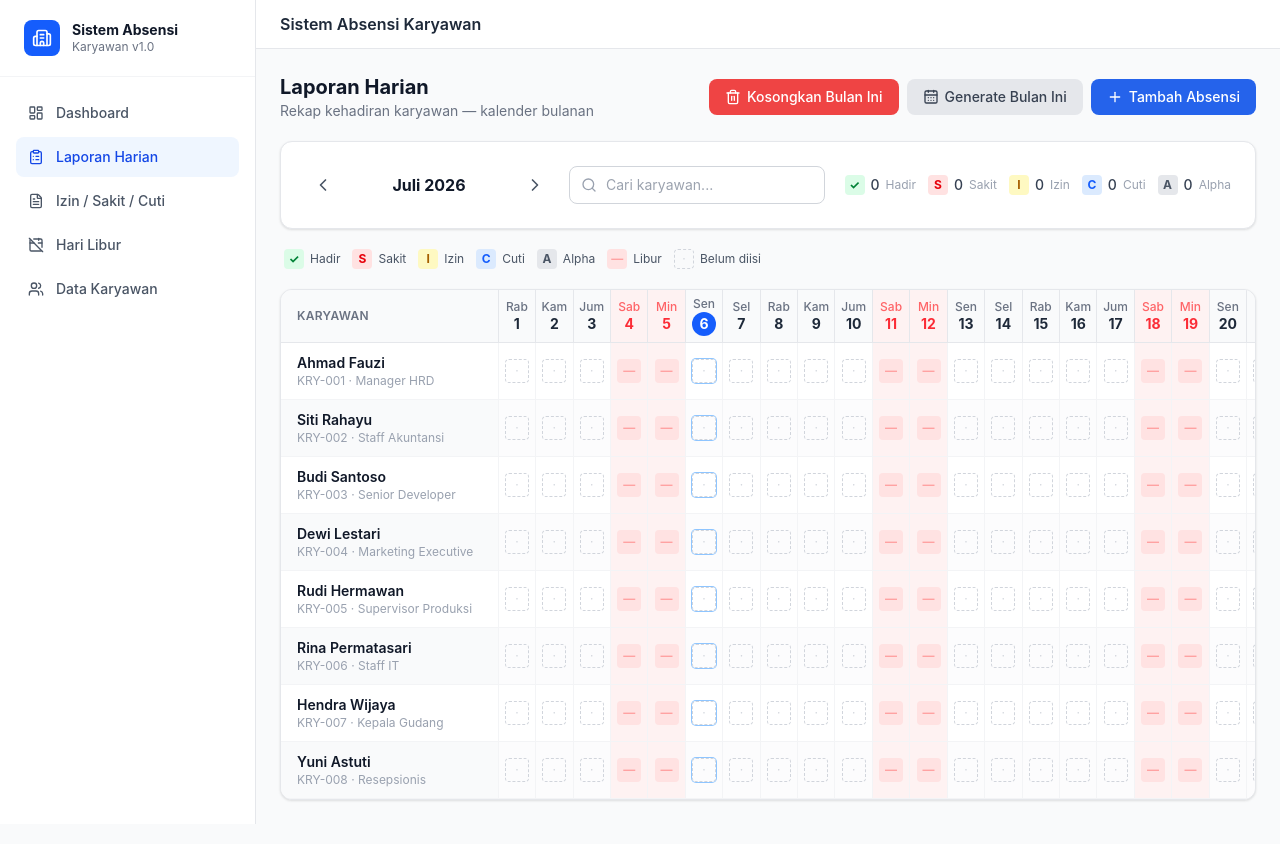
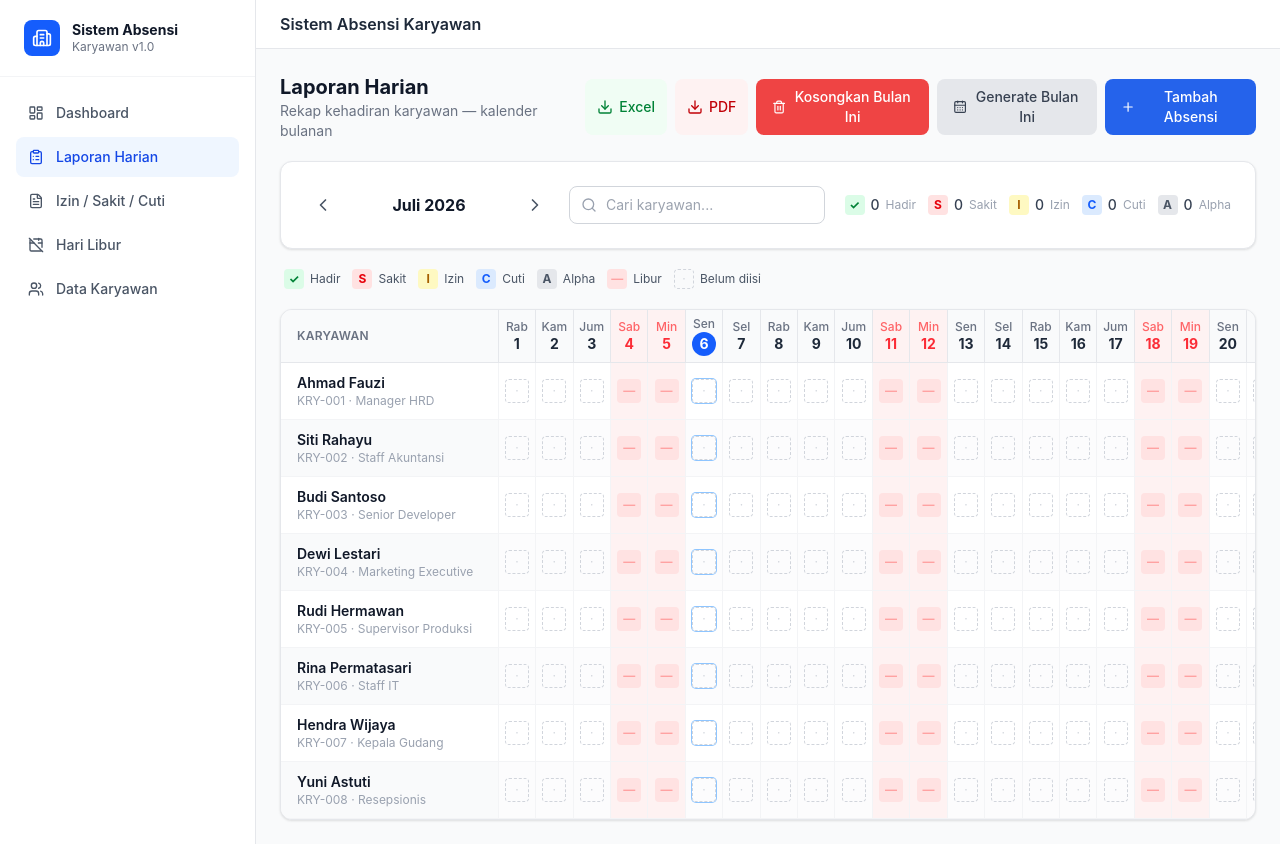
Before and after one commit to Aliester10/Absensi, a React (Vite) app: page /laporan-harian in a window 1280 px wide. Built offline with nearby package versions, Linux system fonts and the light colour scheme.

Commit message:
Update LaporanHarian page and dependencies

```diff
--- a/src/pages/LaporanHarian.jsx
+++ b/src/pages/LaporanHarian.jsx
@@ -5,9 +5,13 @@ import {
   getDay, getDate, parse, isToday,
 } from 'date-fns';
 import { id as localeId } from 'date-fns/locale';
-import { ChevronLeft, ChevronRight, CalendarDays, Plus, Search, Trash2 } from 'lucide-react';
+import { ChevronLeft, ChevronRight, CalendarDays, Plus, Search, Trash2, Download } from 'lucide-react';
 import ModalAbsensi from '../components/ModalAbsensi';
 import ModalConfirm from '../components/ModalConfirm';
+import ExcelJS from 'exceljs';
+import { saveAs } from 'file-saver';
+import jsPDF from 'jspdf';
+import autoTable from 'jspdf-autotable';
 
 const STATUS_CFG = {
   Hadir: { symbol: '✓', bg: 'bg-green-100',  text: 'text-green-700'  },
@@ -109,6 +113,120 @@ export default function LaporanHarian() {
     });
   };
 
+  const exportExcel = async () => {
+    const workbook = new ExcelJS.Workbook();
+    const worksheet = workbook.addWorksheet('Laporan Harian');
+
+    // Styling Headers
+    const headerRow = worksheet.addRow(['Karyawan', 'Jabatan', ...days.map(d => format(d, 'dd MMM'))]);
+    headerRow.eachCell((cell) => {
+      cell.fill = {
+        type: 'pattern',
+        pattern: 'solid',
+        fgColor: { argb: 'FF4F81BD' }
+      };
+      cell.font = {
+        color: { argb: 'FFFFFFFF' },
+        bold: true
+      };
+      cell.alignment = { vertical: 'middle', horizontal: 'center' };
+      cell.border = {
+        top: { style: 'thin' },
+        left: { style: 'thin' },
+        bottom: { style: 'thin' },
+        right: { style: 'thin' }
+      };
+    });
+
+    // Data Rows
+    filteredKaryawan.forEach(k => {
+      const rowData = [k.nama, k.jabatan];
+      days.forEach(day => {
+        const record = getRecord(k.id, day);
+        const dow = getDay(day);
+        const tgl = format(day, 'yyyy-MM-dd');
+        const isLibur = dow === 0 || dow === 6 || isHariLibur(tgl);
+        rowData.push(record ? record.status : (isLibur ? 'Libur' : '-'));
+      });
+      const row = worksheet.addRow(rowData);
+
+      row.eachCell((cell, colNumber) => {
+        cell.border = {
+          top: { style: 'thin' }, left: { style: 'thin' }, bottom: { style: 'thin' }, right: { style: 'thin' }
+        };
+        cell.alignment = { vertical: 'middle', horizontal: colNumber > 2 ? 'center' : 'left' };
+
+        // Colors for status
+        if (colNumber > 2) {
+          const val = cell.value;
+          if (val === 'Hadir') { cell.font = { color: { argb: 'FF00B050' }, bold: true }; }
+          else if (val === 'Sakit') { cell.font = { color: { argb: 'FFFF0000' }, bold: true }; }
+          else if (val === 'Izin') { cell.font = { color: { argb: 'FFE36C09' }, bold: true }; }
+          else if (val === 'Cuti') { cell.font = { color: { argb: 'FF0070C0' }, bold: true }; }
+          else if (val === 'Alpha') { cell.font = { color: { argb: 'FF7F7F7F' }, bold: true }; }
+          else if (val === 'Libur') {
+            cell.font = { color: { argb: 'FFD9534F' }, bold: true };
+            cell.fill = { type: 'pattern', pattern: 'solid', fgColor: { argb: 'FFFDF0F0' } };
+          }
+          else { cell.font = { color: { argb: 'FFD9D9D9' } }; }
+        }
+      });
+    });
+
+    // Column widths
+    worksheet.columns.forEach((col, i) => {
+      if (i === 0) col.width = 25;
+      else if (i === 1) col.width = 20;
+      else col.width = 8;
+    });
+
+    // Freeze panes
+    worksheet.views = [
+      { state: 'frozen', xSplit: 2, ySplit: 1 }
+    ];
+
+    const buffer = await workbook.xlsx.writeBuffer();
+    saveAs(new Blob([buffer]), `Laporan_Absensi_${activeMonth}.xlsx`);
+  };
+
+  const exportPDF = () => {
+    try {
+      const doc = new jsPDF('landscape', 'pt', 'a4');
+      doc.setFontSize(14);
+      doc.text(`Laporan Absensi Karyawan - Bulan ${activeMonth}`, 40, 40);
+
+      const head = [['Karyawan', 'Jabatan', ...days.map(d => getDate(d).toString())]];
+      const body = filteredKaryawan.map(k => {
+        const row = [k.nama, k.jabatan];
+        days.forEach(day => {
+          const record = getRecord(k.id, day);
+          const dow = getDay(day);
+          const tgl = format(day, 'yyyy-MM-dd');
+          const isLibur = dow === 0 || dow === 6 || isHariLibur(tgl);
+          row.push(record ? (STATUS_CFG[record.status]?.symbol || '-') : (isLibur ? 'Libur' : '-'));
+        });
+        return row;
+      });
+
+      autoTable(doc, {
+        head: head,
+        body: body,
+        startY: 60,
+        styles: { fontSize: 7, cellPadding: 2, halign: 'center' },
+        columnStyles: {
+          0: { cellWidth: 80, halign: 'left' },
+          1: { cellWidth: 80, halign: 'left' },
+        },
+        headStyles: { fillColor: [41, 128, 185], halign: 'center' },
+      });
+
+      doc.save(`Laporan_Absensi_${activeMonth}.pdf`);
+    } catch (error) {
+      console.error("Gagal export PDF:", error);
+      alert("Terjadi kesalahan saat meng-export PDF.");
+    }
+  };
+
   const openModal = (k, day) => {
     const tgl = format(day, 'yyyy-MM-dd');
     const existing = absensiIndex[tgl]?.[k.id] ?? null;
@@ -142,6 +260,12 @@ export default function LaporanHarian() {
           <p className="text-sm text-gray-500">Rekap kehadiran karyawan — kalender bulanan</p>
         </div>
         <div className="flex gap-2">
+          <button onClick={exportExcel} className="btn-secondary hidden sm:flex items-center gap-1.5 px-3 py-1.5 text-green-700 bg-green-50 border-green-200 hover:bg-green-100 hover:border-green-300">
+            <Download className="w-4 h-4" /> Excel
+          </button>
+          <button onClick={exportPDF} className="btn-secondary hidden sm:flex items-center gap-1.5 px-3 py-1.5 text-red-700 bg-red-50 border-red-200 hover:bg-red-100 hover:border-red-300">
+            <Download className="w-4 h-4" /> PDF
+          </button>
           <button onClick={handleKosongkan} className="btn-danger">
             <Trash2 className="w-4 h-4" /> Kosongkan Bulan Ini
           </button>
```
Also changed, not shown: package.json (+6 -1 lines), 1 other file (tests, documents, lock files or other folders).
